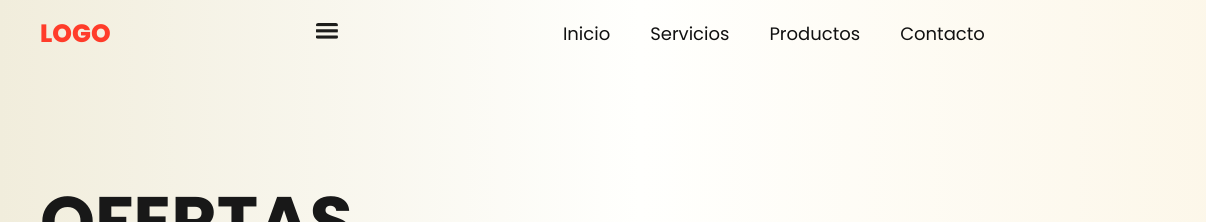
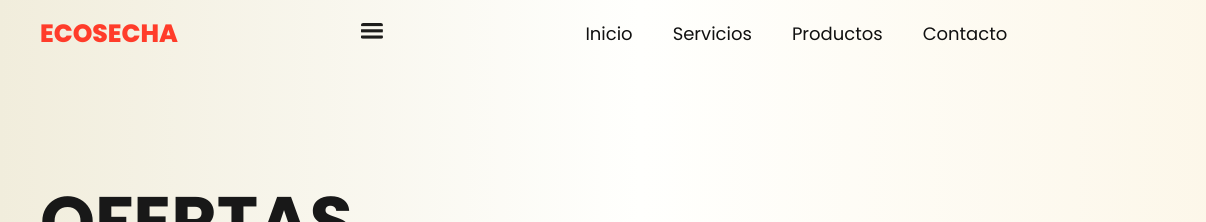
Before and after one commit to Taelamvp/tienda-virtual, a plain HTML site: page index.html in a window 1280 px wide. Shown: the top 222 px of the page, 0-1206 px from the left. Drawn offline with Linux system fonts and the light colour scheme.

Commit message:
Update index.html

```diff
--- a/index.html
+++ b/index.html
@@ -12,7 +12,7 @@
     <header class="header">
 
         <div class="menu container">
-            <a href="#" class="logo">logo</a>
+            <a href="#" class="logo">EcoSecha</a>
             <input type="checkbox" id="menu">
             <label for="menu">
                 <img src="imagenes/menu.png" alt="menu">
```
